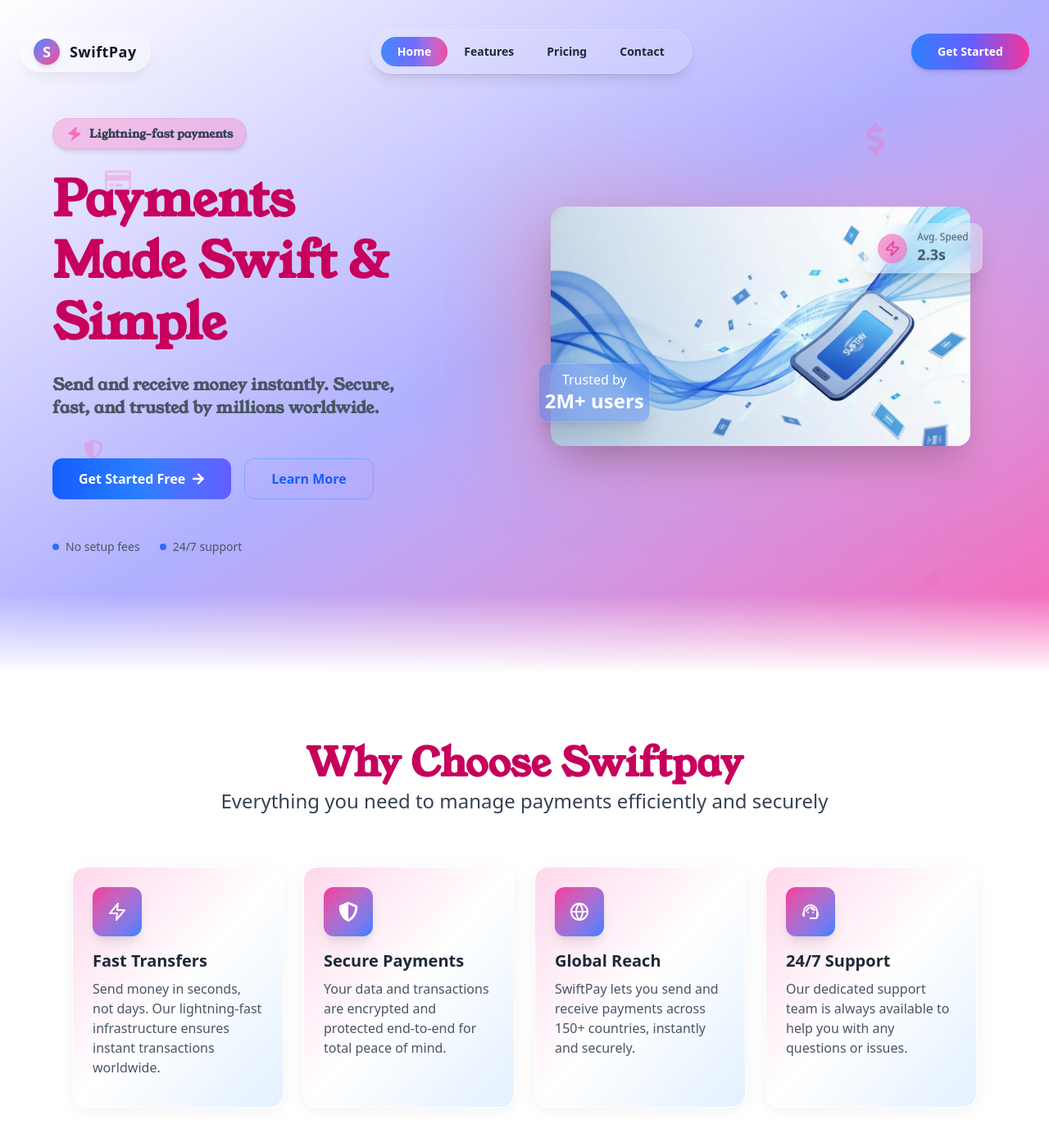
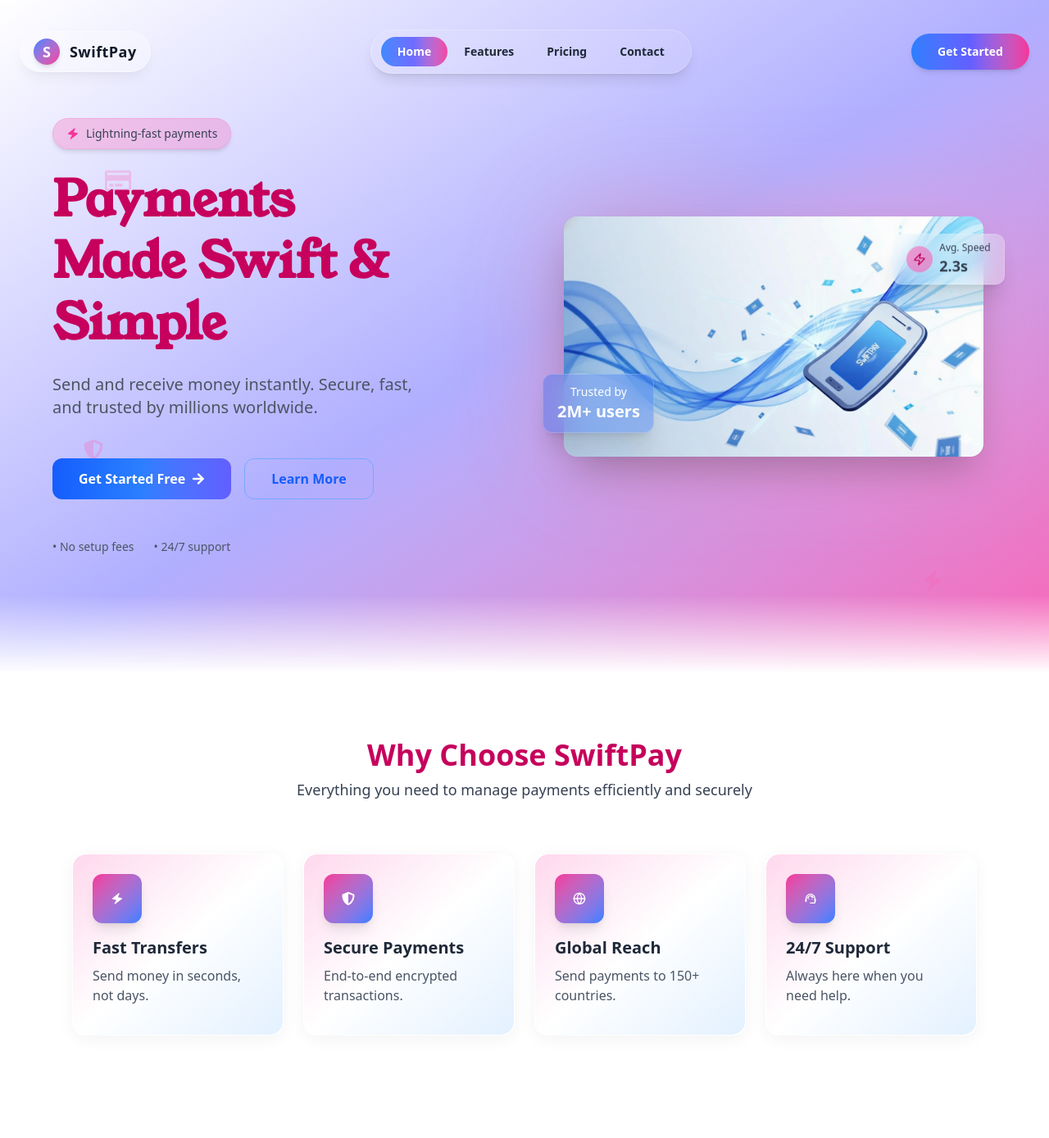
Before and after one commit to Team-Start-First/SwiftPay, a React (Vite) app: page / in a window 1280 px wide. Shown: the top 1388 px of the page at 82% size. After the commit the page ends 1343 px from the top, so only its background shows below. Built offline with nearby package versions, Linux system fonts and the light colour scheme.

Commit message:
updating navigating links

```diff
--- a/src/components/Hero.jsx
+++ b/src/components/Hero.jsx
@@ -1,153 +1,148 @@
 import React from "react";
-import {
-  FaArrowRight,
-  FaShieldAlt,
-  FaDollarSign,
-  FaRegCreditCard,
-} from "react-icons/fa";
+import { FaArrowRight, FaShieldAlt, FaRegCreditCard } from "react-icons/fa";
 import { BiSolidZap } from "react-icons/bi";
 import { LuZap } from "react-icons/lu";
-import { FiZap, FiGlobe } from "react-icons/fi";
+import { FiGlobe } from "react-icons/fi";
 import { MdSupportAgent } from "react-icons/md";
+import { Link } from "react-router-dom";
 import FeaturedCard from "./FeaturedCard";
-import Nav from "./Nav"
+import Nav from "./Nav";
 
 const Hero = () => {
   return (
-    <div>
-      <Nav/>
-    <section className="relative min-h-[90vh] w-full overflow-hidden bg-gradient-to-br from-background via-indigo-500/50 to-pink-400 flex flex-col md:flex-row items-center justify-between px-6 sm:px-10 md:px-16 py-28 md:py-36">
+    <>
+      <Nav />
 
-
-      {/* Background Floating Icons */}
-      <div className="absolute inset-0 overflow-hidden pointer-events-none">
-        <FaRegCreditCard className="text-pink-400/30 absolute top-1/4 left-[10%] w-8 h-8 animate-[float_6s_ease-in-out_infinite]" />
-        <FaDollarSign className="text-pink-400/30 absolute top-[20%] right-[15%] w-10 h-10 animate-[float_8s_ease-in-out_infinite_1s]" />
-        <FaShieldAlt className="text-pink-400/30 absolute bottom-[30%] left-[8%] w-6 h-6 animate-[float_7s_ease-in-out_infinite_2s]" />
-        <BiSolidZap className="text-pink-400/30 absolute bottom-[12%] right-[10%] w-7 h-7 animate-[float_5s_ease-in-out_infinite_0.5s]" />
+      {/* ================= HERO SECTION ================= */}
+      <section
+        id="home"
+        className="relative min-h-[90vh] overflow-hidden bg-gradient-to-br from-background via-indigo-500/50 to-pink-400 px-6 sm:px-10 md:px-16 py-28 md:py-36"
+      >
+        {/* Floating Background Icons */}
+        <div className="absolute inset-0 pointer-events-none">
+          <FaRegCreditCard className="absolute top-1/4 left-[10%] w-8 h-8 text-pink-400/30 animate-[float_6s_ease-in-out_infinite]" />
+          <FaShieldAlt className="absolute bottom-[30%] left-[8%] w-6 h-6 text-pink-400/30 animate-[float_7s_ease-in-out_infinite_2s]" />
+          <BiSolidZap className="absolute bottom-[12%] right-[10%] w-7 h-7 text-pink-400/30 animate-[float_5s_ease-in-out_infinite_0.5s]" />
         </div>
 
-      {/* Left Text Section */}
-      <div className="relative z-10 flex flex-col items-center md:items-start text-center md:text-left space-y-6 md:w-1/2">
-        {/* Highlight Badge */}
-        <div className="inline-flex items-center gap-2 px-4 py-2 rounded-full bg-pink-400/30 backdrop-blur-lg border border-pink-400/20 shadow-md animate-fade-in-up">
-          <BiSolidZap className="size-5 text-pink-400/90" />
-          <span className="text-sm font-medium text-gray-700 fold">
+        <div className="relative z-10 flex flex-col md:flex-row items-center justify-between gap-16">
+          {/* ================= LEFT CONTENT ================= */}
+          <div className="flex flex-col items-center md:items-start text-center md:text-left space-y-6 md:w-1/2">
+            {/* Badge */}
+            <div className="inline-flex items-center gap-2 px-4 py-2 rounded-full bg-pink-400/30 backdrop-blur-lg border border-pink-400/20 shadow-md">
+              <BiSolidZap className="text-pink-500" />
+              <span className="text-sm font-medium text-gray-700">
                 Lightning-fast payments
               </span>
             </div>
 
-        {/* Title */}
+            {/* Heading */}
             <h1 className="text-4xl sm:text-5xl md:text-6xl font-bold text-pink-700 leading-tight fold">
               Payments <br className="hidden md:block" /> Made Swift & Simple
             </h1>
 
             {/* Description */}
-        <p className="text-gray-600 text-base sm:text-lg md:text-xl max-w-md fold">
+            <p className="text-gray-600 text-base sm:text-lg md:text-xl max-w-md">
               Send and receive money instantly. Secure, fast, and trusted by
               millions worldwide.
             </p>
 
-        {/* Buttons */}
+            {/* CTA Buttons */}
             <div className="flex flex-col sm:flex-row gap-4 mt-6">
-          <button className="relative overflow-hidden inline-flex items-center justify-center gap-2 px-8 py-3 rounded-xl font-semibold text-white bg-gradient-to-r from-blue-600 via-blue-500 to-indigo-500 transition-all duration-500 hover:scale-[1.03] hover:shadow-[0_0_20px_rgba(37,99,235,0.6)]">
-            <span className="relative z-10">Get Started Free</span>
-            <FaArrowRight className="relative z-10" />
-            <span className="absolute inset-0 bg-gradient-to-r from-blue-500 to-indigo-600 opacity-0 hover:opacity-100 transition-opacity duration-500"></span>
-          </button>
+              <Link
+                to="/signup"
+                className="relative inline-flex items-center justify-center gap-2 px-8 py-3 rounded-xl font-semibold text-white bg-gradient-to-r from-blue-600 via-blue-500 to-indigo-500 transition-all hover:scale-105 hover:shadow-lg"
+              >
+                Get Started Free
+                <FaArrowRight />
+              </Link>
 
-          <button className="px-8 py-3 rounded-xl font-semibold text-blue-600 border border-blue-400/60 hover:bg-blue-50/60 hover:text-blue-700 transition-all duration-500 backdrop-blur-sm">
+              <button className="px-8 py-3 rounded-xl font-semibold text-blue-600 border border-blue-400/60 hover:bg-blue-50/60 transition">
                 Learn More
               </button>
             </div>
 
-        {/* Extra Info */}
-        <div className="flex flex-wrap items-center justify-center md:justify-start gap-6 text-sm text-gray-600 mt-6">
-          <div className="flex items-center gap-2 hover:text-gray-800 transition-colors">
-            <div className="w-2 h-2 rounded-full bg-blue-600 animate-pulse"></div>
-            <span>No setup fees</span>
-          </div>
-          <div className="flex items-center gap-2 hover:text-gray-800 transition-colors">
-            <div className="w-2 h-2 rounded-full bg-blue-600 animate-pulse"></div>
-            <span>24/7 support</span>
-          </div>
+            {/* Meta Info */}
+            <div className="flex gap-6 text-sm text-gray-600 mt-6">
+              <span>• No setup fees</span>
+              <span>• 24/7 support</span>
             </div>
           </div>
 
-    {/* Right Image Section */}
-<div className="relative md:w-1/2 flex justify-center items-center mt-8 md:mt-[-25px] w-full px-6 sm:px-0">
-  {/* Gradient Glow */}
-  <div className="absolute inset-0 bg-gradient-to-r from-red-400 to-pink-300 rounded-2xl blur-3xl opacity-40 group-hover:blur-2xl transition-all duration-500"></div>
+          {/* ================= RIGHT IMAGE ================= */}
+          <div className="relative md:w-1/2 w-full flex justify-center">
+            <div className="relative w-full sm:max-w-lg">
+              {/* Glow */}
+              <div className="absolute inset-0 bg-gradient-to-r from-red-400 to-pink-300 rounded-2xl blur-3xl opacity-40" />
 
-  {/* Main Image */}
+              {/* Image */}
               <img
                 src="/hero-payment.png"
                 alt="SwiftPay App Preview"
-     className="
-    relative
-    w-[100%]
-    md:max-w-lg
-    rounded-2xl
-    shadow-2xl
-    transform
-    hover:scale-[1.03]
-    transition-transform
-    duration-500
-    object-contain
-  "
+                className="relative w-full rounded-2xl shadow-2xl object-contain hover:scale-[1.03] transition-transform"
               />
 
-  {/* Floating Badge - Speed */}
-  <div className="absolute top-[8%] right-[3%] bg-white/30 backdrop-blur-lg border border-white/20 px-4 py-2 rounded-xl shadow-xl flex items-center gap-2 animate-[float_4s_ease-in-out_infinite_1s]">
-    <span className="text-pink-600/60 text-xl rounded-full p-2 mr-1 bg-pink-400/60">
+              {/* Speed Badge */}
+              <div className="absolute top-[8%] right-[-5%] bg-white/30 backdrop-blur-lg border border-white/20 px-4 py-2 rounded-xl shadow-xl flex items-center gap-2 animate-[float_4s_ease-in-out_infinite_1s]">
+                <span className="p-2 bg-pink-400/60 rounded-full text-pink-700">
                   <LuZap />
                 </span>
-    <span className="text-gray-600 text-xs leading-tight">
+                <span className="text-xs text-gray-700">
                   Avg. Speed <br />
                   <span className="text-lg font-bold">2.3s</span>
                 </span>
               </div>
 
-  {/* Floating Badge - Users */}
-  <div className="absolute bottom-[10%] left-[3%] w-[8.5rem] h-[4.5rem] bg-blue-600/30 backdrop-blur-lg border border-white/20 text-white rounded-xl shadow-xl transform hover:scale-[1.05] transition-transform duration-500 flex flex-col items-center justify-center">
-    <p className="font-medium text-center leading-tight">
-            Trusted by </p>
-            <p className="text-2xl font-bold"> 2M+ users
-    </p>
+              {/* Users Badge */}
+              <div className="absolute bottom-[10%] left-[-5%] w-[8.5rem] h-[4.5rem] bg-blue-600/30 backdrop-blur-lg border border-white/20 text-white rounded-xl shadow-xl flex flex-col items-center justify-center">
+                <p className="text-sm">Trusted by</p>
+                <p className="text-xl font-bold">2M+ users</p>
               </div>
             </div>
-         {/* Smooth gradient fade to next section */}
-  <div className="absolute bottom-0 left-0 w-full h-24 bg-gradient-to-b from-transparent to-white pointer-events-none"></div>
+          </div>
+        </div>
+
+        {/* Fade */}
+        <div className="absolute bottom-0 left-0 w-full h-24 bg-gradient-to-b from-transparent to-white" />
       </section>
-      <section className="relative bg-white py-20 transition-colors duration-700">
-      <div>
-          <h2 className="text-3xl sm:text-4xl md:text-5xl font-bold text-pink-700 leading-tight text-center fold ">Why Choose Swiftpay</h2>
-          <p className="text-gray-700 text-base sm:text-lg md:text-2xl text-center">Everything you need to manage payments efficiently and securely</p>
-      </div>
+
+      {/* ================= FEATURES SECTION ================= */}
+      <section id="features" className="bg-white py-20">
+        <h2 className="text-4xl font-bold text-pink-700 text-center">
+          Why Choose SwiftPay
+        </h2>
+        <p className="text-gray-700 text-lg text-center mt-2">
+          Everything you need to manage payments efficiently and securely
+        </p>
+
         <div className="grid md:grid-cols-4 gap-6 max-w-6xl mx-auto mt-16 px-6">
           <FeaturedCard
-        icon={<FiZap className="w-6 h-6" />}
+            icon={<BiSolidZap />}
             title="Fast Transfers"
-        description="Send money in seconds, not days. Our lightning-fast infrastructure ensures instant transactions worldwide."
+            description="Send money in seconds, not days."
           />
           <FeaturedCard
-        icon={<FaShieldAlt className="w-6 h-6" />}
+            icon={<FaShieldAlt />}
             title="Secure Payments"
-        description="Your data and transactions are encrypted and protected end-to-end for total peace of mind."
+            description="End-to-end encrypted transactions."
           />
           <FeaturedCard
-        icon={<FiGlobe className="w-6 h-6" />}
+            icon={<FiGlobe />}
             title="Global Reach"
-        description="SwiftPay lets you send and receive payments across 150+ countries, instantly and securely."
+            description="Send payments to 150+ countries."
           />
           <FeaturedCard
-        icon={<MdSupportAgent className="w-6 h-6" />}
+            icon={<MdSupportAgent />}
             title="24/7 Support"
-        description="Our dedicated support team is always available to help you with any questions or issues."
+            description="Always here when you need help."
           />
         </div>
       </section>
-      </div>
+
+      <section id="pricing"></section>
+
+      <section id="contact"></section>
+    </>
   );
 };
 
--- a/src/components/Nav.jsx
+++ b/src/components/Nav.jsx
@@ -1,11 +1,15 @@
-import React, { useState } from "react";
-import { motion, AnimatePresence } from 'framer-motion';
+import React, { useState, useEffect } from "react";
+import { motion, AnimatePresence } from "framer-motion";
 import { Link } from "react-router-dom";
-
 
 const Navbar = () => {
   const [active, setActive] = useState("home");
   const [isOpen, setIsOpen] = useState(false);
+
+  useEffect(() => {
+    document.body.style.overflow = isOpen ? "hidden" : "auto";
+    return () => (document.body.style.overflow = "auto");
+  }, [isOpen]);
 
   const links = [
     { id: "home", label: "Home" },
@@ -22,7 +26,6 @@ const Navbar = () => {
       transition: { duration: 0.25 },
     },
   };
-
 
   const mobileMenuVariants = {
     hidden: {
@@ -55,11 +58,9 @@ const mobileItemVariants = {
     },
   };
 
-
   return (
-      <nav className="fixed top-6 z-50 inset-x-0">
+    <nav className="fixed top-6 z-50 inset-x-0 pointer-events-auto">
       <div className="flex items-center justify-between px-6 py-3 max-w-7xl mx-auto">
-
         {/* Left Logo */}
         <div
           className="flex items-center space-x-3 px-4 py-2 rounded-full
@@ -80,35 +81,56 @@ const mobileItemVariants = {
         {/* Glassy Nav Container */}
         <div className="hidden md:flex items-center bg-white/10 backdrop-blur-lg border border-white/20 rounded-full px-3 py-2 shadow-lg">
           {links.map((link) => (
-          <a
+            <button
               key={link.id}
-            href={`#${link.id}`}
-            onClick={() => setActive(link.id)}
+              onClick={() => {
+                setActive(link.id);
+                document.getElementById(link.id)?.scrollIntoView({
+                  behavior: "smooth",
+                  block: "start",
+                });
+              }}
               className={`relative px-5 py-2 text-sm font-semibold transition-all duration-500 rounded-full
-              ${
-                active === link.id
-                  ? "text-white"
-                  : "text-gray-800 hover:text-red-500"
-              }`}
+    ${active === link.id ? "text-white" : "text-gray-800 hover:text-red-500"}
+  `}
             >
               {/* Active background bubble */}
               {active === link.id && (
                 <span className="absolute inset-0 rounded-full bg-gradient-to-r from-blue-500 via-indigo-500 to-pink-500 opacity-90 blur-[0.5px] animate-pulse"></span>
               )}
               <span className="relative z-10">{link.label}</span>
-          </a>
+            </button>
           ))}
         </div>
 
         {/* Button */}
         <Link
-  to="/signup" className="md:flex hidden  overflow-hidden text-sm font-semibold text-white px-8 py-3 rounded-full bg-gradient-to-r
-         from-blue-500 via-indigo-500 to bg-pink-500 shadow-md transition-all duration-500 hover:scale-105
-         hover:shadow-[0_0_20px_rgba(255, 255, 255, 0.4)]">
+          to="/signup"
+          className="
+    relative overflow-hidden
+    md:flex hidden
+    text-sm font-semibold text-white
+    px-8 py-3 rounded-full
+    bg-gradient-to-r from-blue-500 via-indigo-500 to-pink-500
+    shadow-md
+    transition-all duration-500 hover:scale-105
+    hover:shadow-[0_0_20px_rgba(255,255,255,0.4)]
+    z-20
+  "
+        >
           <span className="relative z-10">Get Started</span>
-          <span className="absolute inset-0 bg-gradient-to-r from-indigo-500 to bg-pink-500 opacity-0 hover:opacity-100 transition-opacity duration-500"></span>
+
+          {/* overlay */}
+          <span
+            className="
+      pointer-events-none
+      absolute inset-0
+      bg-gradient-to-r from-indigo-500 to-pink-500
+      opacity-0 hover:opacity-100
+      transition-opacity duration-500
+    "
+          />
         </Link>
-
 
         {/* Hamburger Menu Button */}
         <button
@@ -172,28 +194,40 @@ const mobileItemVariants = {
               {/* Menu Content */}
               <div className="flex flex-col h-full justify-center items-end px-6 space-y-6">
                 {links.map((link) => (
-          <motion.a
-            key={link.id}
-            href={`#${link.id}`}
+                  <motion.button
                     variants={mobileItemVariants}
                     onClick={() => {
                       setActive(link.id);
                       setIsOpen(false);
+                      document.getElementById(link.id)?.scrollIntoView({
+                        behavior: "smooth",
+                        block: "start",
+                      });
                     }}
-            className="text-2xl font-semibold text-gray-900 hover:text-blue-500 transition-colors"
+                    className="text-2xl font-semibold text-gray-900 hover:text-blue-500 transition-colors text-right"
                   >
                     {link.label}
-          </motion.a>
+                  </motion.button>
                 ))}
 
                 {/* CTA */}
-        <motion.div variants={mobileItemVariants} className="pt-8 w-full">
+                <motion.div
+                  variants={mobileItemVariants}
+                  className="pt-8 w-full"
+                >
                   <Link
                     to="/signup"
                     onClick={() => setIsOpen(false)}
-            className="block w-full text-sm font-semibold text-white px-8 py-4 rounded-full
-            bg-gradient-to-r from-blue-500 via-indigo-500 to-pink-500 shadow-lg
-            transition-all hover:scale-105"
+                    className="
+      flex items-center justify-center
+      w-full
+      text-sm font-semibold text-white
+      px-8 py-4 rounded-full
+      bg-gradient-to-r from-blue-500 via-indigo-500 to-pink-500
+      shadow-lg
+      transition-all hover:scale-105 active:scale-95
+
+    "
                   >
                     Get Started
                   </Link>
@@ -202,9 +236,6 @@ const mobileItemVariants = {
             </motion.div>
           )}
         </AnimatePresence>
-
-
-
       </div>
     </nav>
   );
```
Lines whose indentation alone changed are shown as unchanged.
